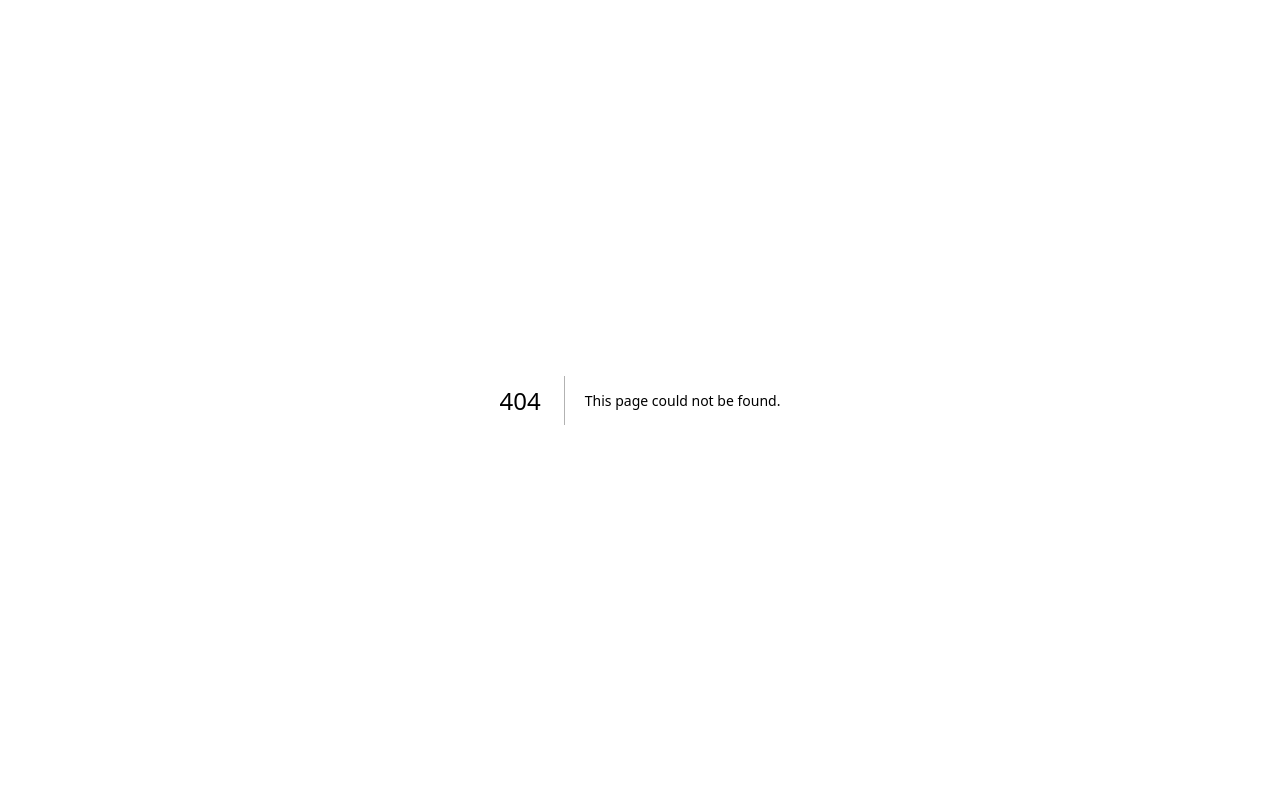
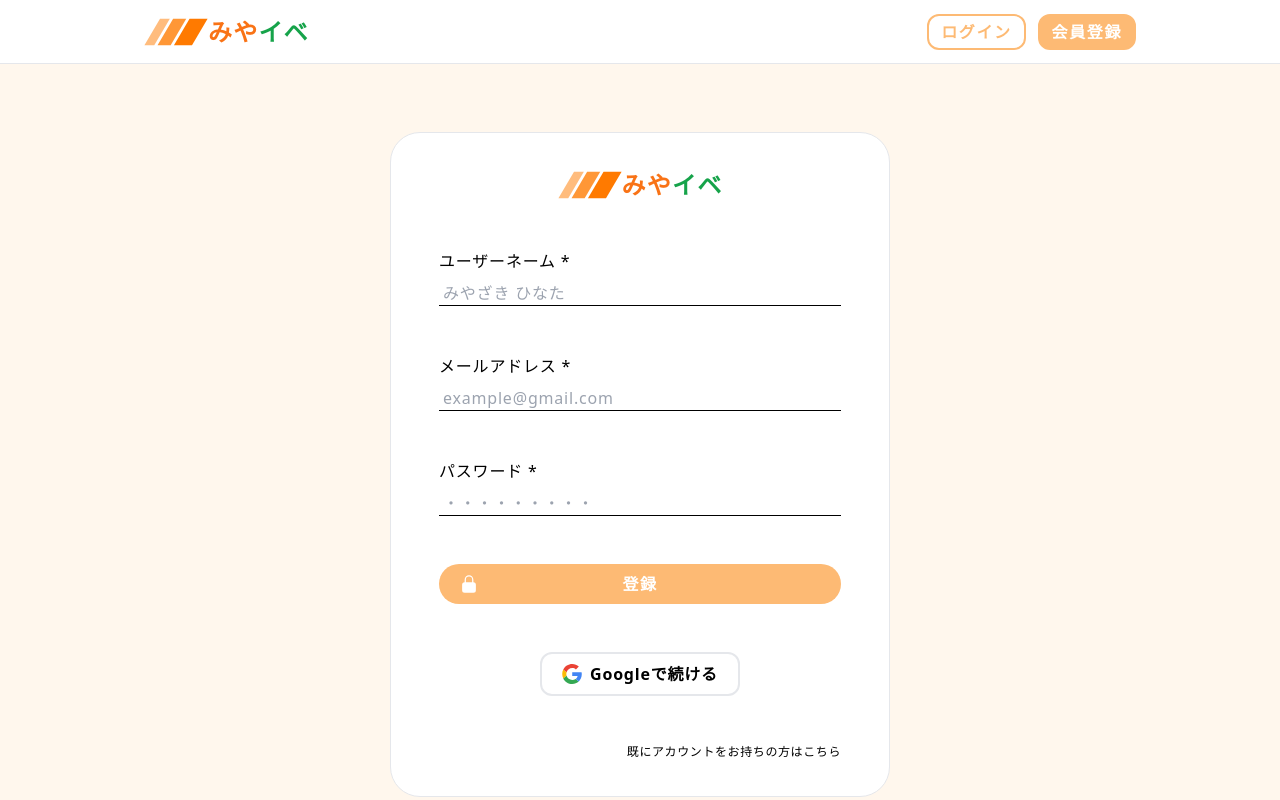
Before and after one commit to Naoki-Yuzu/miyazaki-event-app, a Next.js app: page /sign-up in a window 1280 px wide. Before the commit this address had no page. Shown: the top 800 px of the page. Built offline with nearby package versions, Linux system fonts and the light colour scheme.

Commit message:
会員登録画面とログイン画面の実装

```diff
--- /dev/null
+++ b/components/auth-form.tsx
@@ -0,0 +1,42 @@
+import React from 'react'
+import Button from './button'
+import Logo from './logo'
+import { LockClosedIcon } from '@heroicons/react/24/solid';
+import Image from 'next/image';
+import Link from 'next/link';
+
+const AuthForm = ({isRegister} : {isRegister: boolean}) => {
+  return (
+    <div className="bg-white flex flex-col items-center w-4/5 sm:max-w-[500px] rounded-[30px] border gap-8 sm:gap-12 py-9 px-12">
+      <Logo />
+      {isRegister &&
+        <div className="flex flex-col gap-2 w-full">
+          <label htmlFor="name" className="block tracking-wider text-sm sm:text-base">ユーザーネーム *</label>
+          <input id="name" type="text" autoComplete="name" placeholder="みやざき ひなた" className="border-b border-black tracking-wider px-1 outline-none text-sm sm:text-base"></input>
+        </div>
+      }
+      <div className="flex flex-col gap-2 w-full">
+          <label htmlFor="email" className="block tracking-wider text-sm sm:text-base">メールアドレス *</label>
+          <input id="email" type="email" autoComplete="email" placeholder="example@gmail.com" className="border-b border-black tracking-wider px-1 outline-none text-sm sm:text-base"></input>
+      </div>
+      <div className="flex flex-col gap-2 w-full">
+          <label htmlFor="password" className="block tracking-wider text-sm sm:text-base">パスワード *</label>
+          <input id="password" type="password" placeholder="・・・・・・・・・" className="border-b border-black tracking-wider px-1 outline-none text-sm sm:text-base"></input>
+      </div>
+      <div className="relative w-full">
+        <Button className="bg-orange-300 text-white w-full px-3 tracking-widest">{isRegister ? "登録" : "ログイン"}</Button>
+        <LockClosedIcon className="w-5 h-5 absolute left-5 top-1/4 text-white"/>
+      </div>
+      <div className="flex border-2 rounded-xl items-center justify-center gap-2 px-5">
+        <Image className="w-5 h-5 " src="/google-logo.svg" alt="google-logo" width={20} height={20}/>
+        <Button className="bg-white tracking-wider">{isRegister ? "Googleで続ける" : "Googleでログイン"}</Button>
+      </div>
+      {isRegister ?
+      <Link href="/login" className="text-[10px] sm:text-xs tracking-wider text-right ml-auto">既にアカウントをお持ちの方はこちら</Link> :
+      <Link href="/sign-up" className="text-[10px] sm:text-xs tracking-wider text-right ml-auto">まだアカウントをお持ちでない方はこちら</Link>
+      }
+    </div>
+  )
+}
+
+export default AuthForm
--- a/components/button.tsx
+++ b/components/button.tsx
@@ -2,9 +2,12 @@ import React, { ButtonHTMLAttributes, ReactNode } from 'react';
 
 const Button = ({children, className, ...props}: ButtonHTMLAttributes<HTMLButtonElement> & { children: ReactNode;}) => {
   return (
-    <button className={`text-xs sm:text-base rounded-xl font-semibold border-orange-300 border-2 py-1 px-3 hover:opacity-75 duration-200 tracking-widest ${className}`} {...props}>
-      {children}
-    </button>
+    // <button className={`text-xs sm:text-base rounded-xl font-semibold border-orange-300 border-2 py-1 px-3 hover:opacity-75 duration-200 tracking-widest ${className}`} {...props}>
+    //   {children}
+    // </button>
+    <button className={`text-sm sm:text-base rounded-full font-semibold py-1 hover:opacity-75 duration-200 h-10 ${className}`} {...props}>
+    {children}
+  </button>
   );
 };
 
--- a/components/header.tsx
+++ b/components/header.tsx
@@ -1,4 +1,5 @@
 import Image from 'next/image';
+import Link from 'next/link';
 import React from 'react';
 import Button from './button';
 import Logo from './logo';
@@ -9,8 +10,10 @@ const Header = () => {
       <div className="flex items-center h-full gap-2">
         <Logo />
         <span className="flex-1"/>
-        <Button className="text-orange-300 mr-1">ログイン</Button>
-        <Button className="text-white bg-orange-300">会員登録</Button>
+        <Link href="/login" className="text-xs sm:text-base rounded-xl font-semibold border-orange-300 border-2 py-1 px-3 hover:opacity-75 duration-200 tracking-widest text-orange-300 mr-1">ログイン</Link>
+        <Link href="/sign-up" className="text-xs sm:text-base rounded-xl font-semibold border-orange-300 border-2 py-1 px-3 hover:opacity-75 duration-200 tracking-widest text-white bg-orange-300">会員登録</Link>
+        {/* <Button className="text-orange-300 mr-1">ログイン</Button>
+        <Button className="text-white bg-orange-300">会員登録</Button> */}
         <button className="mr-5 hidden">
           <img className=" rounded-full object-cover w-10 h-10 object-right-top" src="/profile-image.jpg" alt="profileImage"/>
         </button>
--- a/components/logo.tsx
+++ b/components/logo.tsx
@@ -1,15 +1,16 @@
 import Image from 'next/image';
+import Link from 'next/link';
 import React from 'react';
 
 const Logo = () => {
   return (
-    <>
+    <Link href="/" className="flex">
       <Image className="w-12 sm:w-16" src="/logo.svg" alt="logo" width={78} height={32}/>
       <div className="flex items-center">
         <p className="text-lg sm:text-2xl font-bold text-orange-500 tracking-wider">みや</p>
         <p className="text-lg sm:text-2xl font-bold text-green-600 tracking-wider">イベ</p>
       </div>
-    </>
+    </Link>
   );
 };
 
--- a/package.json
+++ b/package.json
@@ -9,6 +9,7 @@
     "lint": "next lint"
   },
   "dependencies": {
+    "@heroicons/react": "^2.0.13",
     "@next/font": "13.1.1",
     "@types/node": "18.11.18",
     "@types/react": "18.0.26",
--- a/pages/index.tsx
+++ b/pages/index.tsx
@@ -12,8 +12,6 @@ const Home: NextPageWithLayout = () => {
         <meta name="viewport" content="width=device-width, initial-scale=1" />
         <link rel="icon" href="/favicon.ico" />
       </Head>
-      <div>
-      </div>
     </>
   );
 };
--- /dev/null
+++ b/pages/login.tsx
@@ -0,0 +1,28 @@
+import Head from 'next/head';
+import React, { ReactElement } from 'react';
+import AuthForm from '../components/auth-form';
+import Layout from '../components/layout';
+import { NextPageWithLayout } from './_app';
+
+const Login: NextPageWithLayout = () => {
+  return (
+    <>
+      <Head>
+        <title>みやイベ | ログイン</title>
+      </Head>
+      <div className="flex items-center justify-center h-full">
+        <AuthForm isRegister={false}/>
+      </div>
+    </>
+  );
+};
+
+Login.getLayout = function getLayout(page: ReactElement) {
+  return (
+    <Layout>
+      {page}
+    </Layout>
+  );
+}
+
+export default Login;
--- /dev/null
+++ b/pages/sign-up.tsx
@@ -0,0 +1,28 @@
+import Head from 'next/head';
+import React, { ReactElement } from 'react'
+import AuthForm from '../components/auth-form';
+import Layout from '../components/layout';
+import { NextPageWithLayout } from './_app';
+
+const SignUp: NextPageWithLayout = () => {
+  return (
+    <>
+      <Head>
+        <title>みやイベ | 会員登録</title>
+      </Head>
+      <div className="flex items-center justify-center h-full">
+        <AuthForm isRegister/>
+      </div>
+    </>
+  );
+};
+
+SignUp.getLayout = function getLayout(page: ReactElement) {
+  return (
+    <Layout>
+      {page}
+    </Layout>
+  );
+}
+
+export default SignUp;
```
Also changed, not shown: public/google-logo.svg (added), 1 other file (tests, documents, lock files or other folders).
